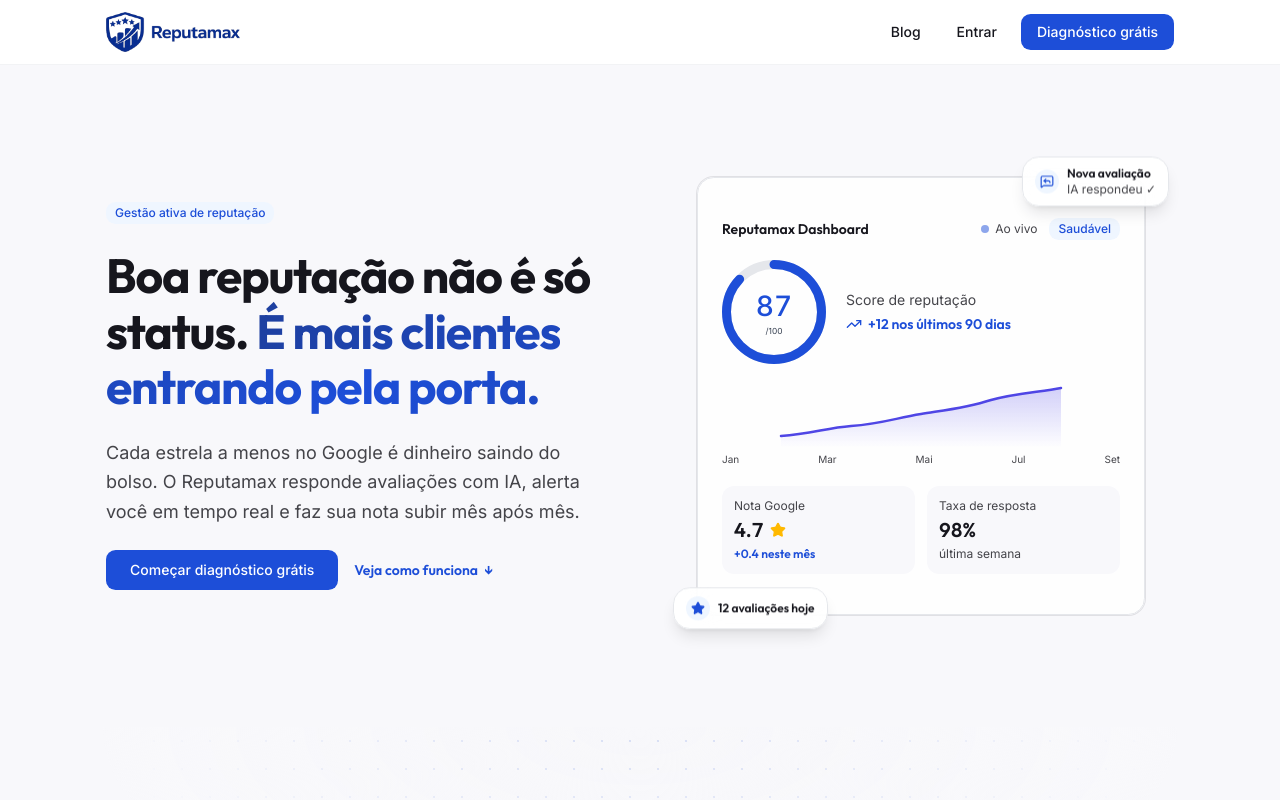
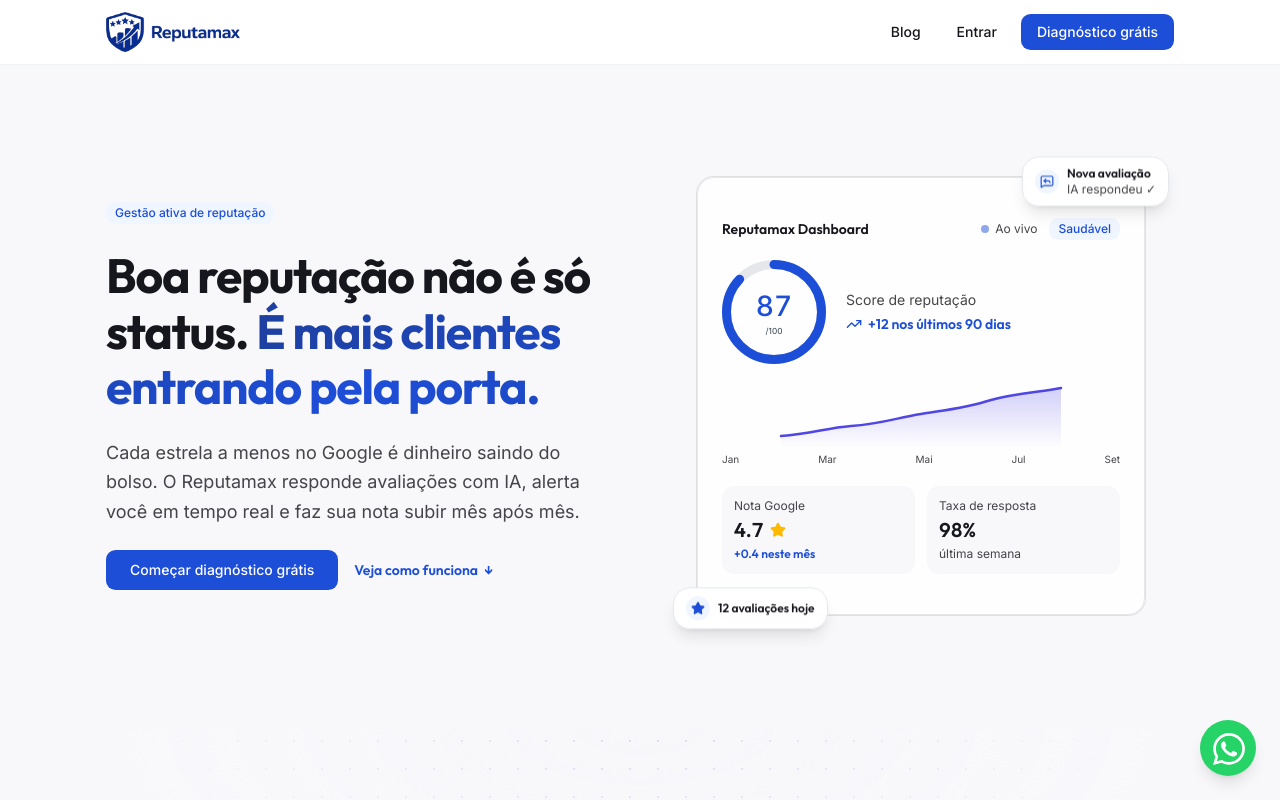
Before and after one commit to Jpcoutodev/reputamax, a Next.js app: page / in a window 1280 px wide. Shown: the top 800 px of the page. Built offline with nearby package versions, Linux system fonts and the light colour scheme; no server answers.

Commit message:
feat: add floating whatsapp button on marketing pages

```diff
--- a/src/app/(marketing)/layout.tsx
+++ b/src/app/(marketing)/layout.tsx
@@ -2,6 +2,7 @@
 import { Logo } from "@/components/logo";
 import { Button } from "@/components/ui/button";
 import { MarketingMobileMenu } from "@/components/marketing/mobile-menu";
+import { WhatsAppButton } from "@/components/marketing/whatsapp-button";
 
 export default function MarketingLayout({
   children,
@@ -63,6 +64,7 @@
           </div>
         </div>
       </footer>
+      <WhatsAppButton />
     </div>
   );
 }
--- /dev/null
+++ b/src/components/marketing/whatsapp-button.tsx
@@ -0,0 +1,35 @@
+"use client";
+
+import Link from "next/link";
+import { useEffect, useState } from "react";
+
+export function WhatsAppButton() {
+  const [mounted, setMounted] = useState(false);
+
+  useEffect(() => {
+    setMounted(true);
+  }, []);
+
+  if (!mounted) return null;
+
+  return (
+    <Link
+      href="https://wa.me/5519971453289"
+      target="_blank"
+      rel="noopener noreferrer"
+      className="fixed bottom-6 right-6 z-50 flex size-14 items-center justify-center rounded-full bg-[#25D366] text-white shadow-lg transition-transform hover:scale-110 hover:shadow-xl focus:outline-none focus:ring-2 focus:ring-[#25D366] focus:ring-offset-2 animate-in fade-in slide-in-from-bottom-4 duration-500"
+      aria-label="Falar conosco no WhatsApp"
+    >
+      <svg
+        xmlns="http://www.w3.org/2000/svg"
+        width="32"
+        height="32"
+        viewBox="0 0 24 24"
+        fill="currentColor"
+        className="ml-0.5 mt-0.5" // Pequeno ajuste de centro
+      >
+        <path d="M17.472 14.382c-.297-.149-1.758-.867-2.03-.967-.273-.099-.471-.148-.67.15-.197.297-.767.966-.94 1.164-.173.199-.347.223-.644.075-.297-.15-1.255-.463-2.39-1.475-.883-.788-1.48-1.761-1.653-2.059-.173-.297-.018-.458.13-.606.134-.133.298-.347.446-.52.149-.174.198-.298.298-.497.099-.198.05-.371-.025-.52-.075-.149-.669-1.612-.916-2.207-.242-.579-.487-.5-.669-.51a12.8 12.8 0 0 0-.57-.01c-.198 0-.52.074-.792.372-.272.297-1.04 1.016-1.04 2.479 0 1.462 1.065 2.875 1.213 3.074.149.198 2.096 3.2 5.077 4.487.709.306 1.262.489 1.694.625.712.227 1.36.195 1.871.118.571-.085 1.758-.719 2.006-1.413.248-.694.248-1.289.173-1.413-.074-.124-.272-.198-.57-.347m-5.421 7.403h-.004a9.87 9.87 0 0 1-5.031-1.378l-.361-.214-3.741.982.998-3.648-.235-.374a9.86 9.86 0 0 1-1.51-5.26c.001-5.45 4.436-9.884 9.888-9.884 2.64 0 5.122 1.03 6.988 2.898a9.825 9.825 0 0 1 2.893 6.994c-.003 5.45-4.437 9.884-9.885 9.884m8.413-18.297A11.815 11.815 0 0 0 12.05 0C5.495 0 .16 5.335.157 11.892c0 2.096.547 4.142 1.588 5.945L.057 24l6.305-1.654a11.882 11.882 0 0 0 5.683 1.448h.005c6.554 0 11.89-5.335 11.893-11.893a11.821 11.821 0 0 0-3.48-8.413Z" />
+      </svg>
+    </Link>
+  );
+}
```
